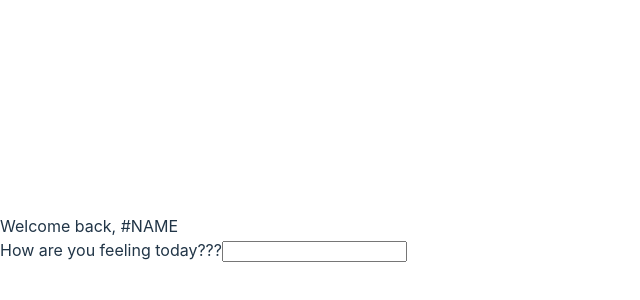
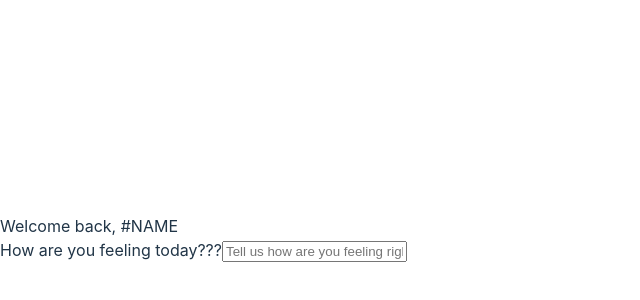
Before and after one commit to StathisKotanidis/vibify, a React (Vite) app: page /login in a window 1280 px wide. Shown: the part 162-462 px from the top of the page, without its empty margins (0-640 px from the left). Built offline with nearby package versions, Linux system fonts and the light colour scheme.

Commit message:
homepage changes

```diff
--- a/src/pages/LoginPage.jsx
+++ b/src/pages/LoginPage.jsx
@@ -4,7 +4,10 @@ function LoginPage() {
       <div>Welcome back, #NAME</div>
       <form>
         <label htmlFor="">How are you feeling today???</label>
-        <input type="text"></input>
+        <input
+          type="text"
+          placeholder="Tell us how are you feeling right now..."
+        ></input>
       </form>
     </div>
   );
```
